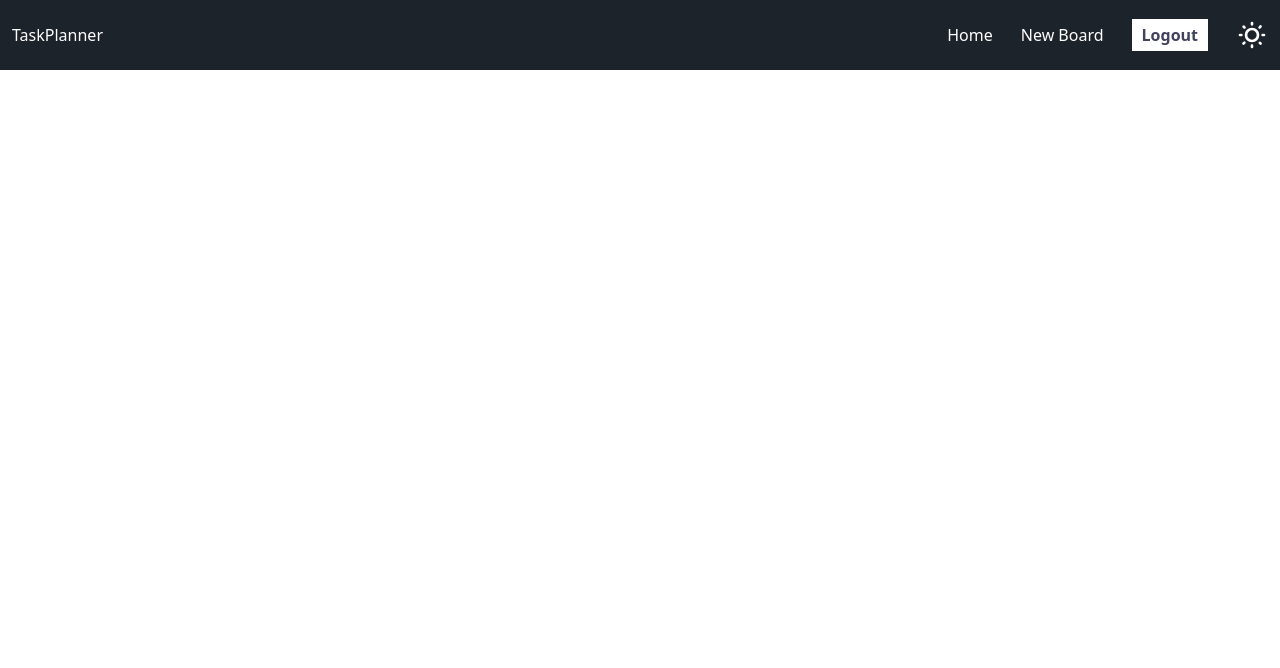
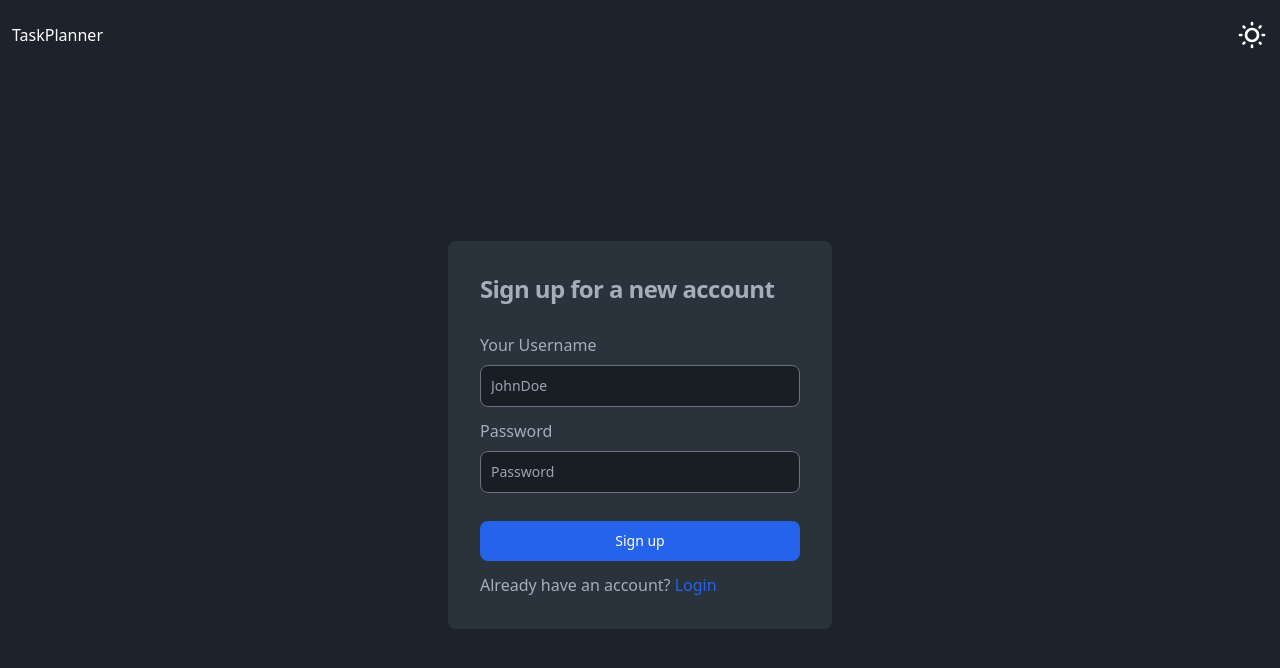
Before and after one commit to DE4D-P00L/TaskPlanner, a React (Vite) app: page /signup in a window 1280 px wide. Shown: the top 668 px of the page. Built offline with nearby package versions, Linux system fonts and the light colour scheme.

Commit message:
Added signup page

```diff
--- a/src/components/CreateProjectDialog.jsx
+++ b/src/components/CreateProjectDialog.jsx
@@ -1,3 +1,4 @@
+/* eslint-disable react/prop-types */
 import { forwardRef } from "react";
 import { useForm } from "react-hook-form";
 import { IoClose } from "react-icons/io5";
@@ -15,10 +16,9 @@ const CreateProjectDialog = forwardRef(({ toggleDialog }, ref) => {
   } = useForm();
   const navigate = useNavigate();
   const dispatch = useDispatch();
-  const { loading, createProject } = useCreateProject();
+  const { createProject } = useCreateProject();
 
   const onSubmit = async (data) => {
-    console.log(data);
     const pid = await createProject(data);
     console.log(pid);
     resetField("projectName");
@@ -39,7 +39,7 @@ const CreateProjectDialog = forwardRef(({ toggleDialog }, ref) => {
         }}>
         <div className="space-y-5">
           <div className="flex justify-between">
-            <h3 className="text-xl">Create a new board</h3>
+            <h3 className="text-xl">Create a new project</h3>
             <button onClick={toggleDialog}>
               <IoClose />
             </button>
--- a/src/components/CreateTask.jsx
+++ b/src/components/CreateTask.jsx
@@ -11,7 +11,7 @@ const CreateTask = ({ tasks, setTasks, projectId }) => {
     content: "",
     status: "todo",
   });
-  const { loading, saveTasks } = useSaveTasks();
+  const { saveTasks } = useSaveTasks();
   const handleSubmit = (e) => {
     e.preventDefault();
     if (task.content.length < 3)
@@ -27,7 +27,6 @@ const CreateTask = ({ tasks, setTasks, projectId }) => {
   };
 
   const saveHandler = async () => {
-    console.log(tasks);
     await saveTasks(projectId, tasks);
   };
 
--- a/src/components/NavBar.jsx
+++ b/src/components/NavBar.jsx
@@ -9,11 +9,11 @@ import CreateProjectDialog from "./CreateProjectDialog.jsx";
 const NavBar = () => {
   const darkmode = useSelector((state) => state.theme.darkMode);
   const [menuOpen, setMenuOpen] = useState(false);
+  const user = useSelector((state) => state.auth.user);
   const dispatch = useDispatch();
   const navigate = useNavigate();
   const ref = useRef(null);
   const toggleDialog = () => {
-    console.log(ref.current);
     if (!ref.current) return;
     if (ref.current.hasAttribute("open")) {
       ref.current.close();
@@ -27,21 +27,27 @@ const NavBar = () => {
       className="sticky w-full z-[99] h-[70px] px-3 top-0"
       data-theme={`${darkmode ? "dark" : "light"}`}>
       <div className="flex h-full items-center max-w-7xl mx-auto justify-between text-primary-content">
-        <h2 className="">TaskPlanner</h2>
+        <Link to="/" className="">
+          TaskPlanner
+        </Link>
 
         {/* Desktop Menu */}
 
         <ul className="hidden gap-7 items-center sm:flex">
+          {user && (
             <li>
-            <Link to="/">Home</Link>
+              <Link to="/">Projects</Link>
             </li>
+          )}
+          {user && (
             <li>
-            <button onClick={toggleDialog}>New Board</button>
+              <button onClick={toggleDialog}>New Project</button>
             </li>
-          {/* TODO: Add conditional render for Login/Logout buttons */}
+          )}
+          {user && (
             <li className="bg-primary-content text-accent cursor-pointer">
               <button
-              className="px-2.5 py-1 font-semibold"
+                className="px-2.5 py-1 font-semibold select-none"
                 onClick={() => {
                   dispatch(clearUser());
                   navigate("/login", { replace: true });
@@ -49,6 +55,7 @@ const NavBar = () => {
                 Logout
               </button>
             </li>
+          )}
           <div
             className="cursor-pointer"
             onClick={() => dispatch(toggleDarkMode())}>
@@ -74,23 +81,28 @@ const NavBar = () => {
 
         {menuOpen && (
           <ul className="flex gap-7 sm:hidden flex-col absolute top-[70px] right-0 items-end bg-base-200 w-full py-10 px-5 drop-shadow-[0_35px_35px_rgba(0,0,0,0.25)]">
+            {user && (
               <li onClick={() => setMenuOpen(false)}>
                 <Link to="/">Home</Link>
               </li>
+            )}
+            {user && (
               <li onClick={() => setMenuOpen(false)}>
-              <button onClick={toggleDialog}>New Board</button>
+                <button onClick={toggleDialog}>New Project</button>
               </li>
-            {/* TODO: Add conditional render for Login/Logout buttons */}
+            )}
+            {user && (
               <li className="bg-primary-content text-accent cursor-pointer">
                 <button
-                className="px-2.5 py-1 font-semibold"
+                  className="px-2.5 py-1 font-semibold select-none"
                   onClick={() => {
                     dispatch(clearUser());
-                  navigate("/login");
+                    navigate("/login", { replace: true });
                   }}>
                   Logout
                 </button>
               </li>
+            )}
             <div
               className="cursor-pointer"
               onClick={() => {
--- a/src/components/ProjectDeletionDialog.jsx
+++ b/src/components/ProjectDeletionDialog.jsx
@@ -1,3 +1,4 @@
+/* eslint-disable react/prop-types */
 import { forwardRef } from "react";
 import { IoClose } from "react-icons/io5";
 
--- a/src/components/ProjectItem.jsx
+++ b/src/components/ProjectItem.jsx
@@ -1,3 +1,4 @@
+/* eslint-disable react/prop-types */
 import { useNavigate } from "react-router-dom";
 import convertTimeString from "../utils/timeToString";
 import { FaSave, FaTrashAlt } from "react-icons/fa";
@@ -9,7 +10,7 @@ import { useDispatch } from "react-redux";
 import { setProjectName } from "../features/projectSlice.js";
 
 const ProjectItem = ({ project, refreshPage }) => {
-  const { projectName, _id, taskList, updatedAt } = project;
+  const { projectName, _id, updatedAt } = project;
   const dt = convertTimeString(updatedAt).split("at");
   const navigate = useNavigate();
   const randomColor = randomRGBColor();
--- a/src/hooks/useCreateProject.js
+++ b/src/hooks/useCreateProject.js
@@ -15,10 +15,10 @@ const useCreateProject = () => {
       );
       if (!response.data.success) return toast.error(response.data.message);
       toast.success("Project Created Successfully");
-      //   return
       return response.data?.project?._id;
     } catch (error) {
       console.log(error);
+      toast.error("Please try again");
     } finally {
       setLoading(false);
     }
--- a/src/hooks/useSaveTasks.js
+++ b/src/hooks/useSaveTasks.js
@@ -17,6 +17,7 @@ const useSaveTasks = () => {
       toast.success("Project Saved");
     } catch (error) {
       console.log(error);
+      toast.success("ERROR! Please try again");
     } finally {
       setLoading(false);
     }
--- a/src/main.jsx
+++ b/src/main.jsx
@@ -5,6 +5,7 @@ import { BrowserRouter, Route, Routes } from "react-router-dom";
 import Home from "./pages/Home.jsx";
 import { Toaster } from "react-hot-toast";
 import Login from "./pages/Login.jsx";
+import Signup from "./pages/Signup.jsx";
 import NavBar from "./components/NavBar.jsx";
 import { Provider } from "react-redux";
 import store from "./features/store.js";
@@ -17,6 +18,7 @@ ReactDOM.createRoot(document.getElementById("root")).render(
       <Routes>
         <Route path="/" element={<Home />} />
         <Route path="/login" element={<Login />} />
+        <Route path="/signup" element={<Signup />} />
         <Route path="/project/:pid" element={<App />} />
       </Routes>
     </BrowserRouter>
--- a/src/pages/Login.jsx
+++ b/src/pages/Login.jsx
@@ -2,7 +2,7 @@ import { useForm } from "react-hook-form";
 import { useDispatch, useSelector } from "react-redux";
 import axios from "axios";
 import { useEffect } from "react";
-import { useNavigate } from "react-router-dom";
+import { Link, useNavigate } from "react-router-dom";
 import { setUser } from "../features/authSlice";
 import toast from "react-hot-toast";
 
@@ -28,9 +28,7 @@ const Login = () => {
         import.meta.env.VITE_SERVER_URL + "/api/v1/user/login",
         data
       );
-
-      // TODO: Add toast notification
-
+      toast.success("Welcome");
       localStorage.setItem("token", `Bearer ${response.data.token}`);
       dispatch(setUser(response.data.user));
       navigate("/");
@@ -45,17 +43,27 @@ const Login = () => {
       data-theme={`${darkmode ? "dark" : "light"}`}>
       <form
         onSubmit={handleSubmit(onSubmit)}
-        className="flex flex-col max-w-sm">
+        className="flex flex-col p-6 sm:p-8 bg-neutral gap-y-3 rounded-lg w-full max-w-sm">
+        <h3 className="text-xl font-bold leading-tight tracking-tight md:text-2xl">
+          Log in to your account
+        </h3>
+        <div className="mt-4 space-y-2">
+          <label>Your Username</label>
           <input
             type="username"
+            className="bg-base-200 border border-gray-500 text-content sm:text-sm rounded-lg focus:ring-primary focus:border-primary block w-full p-2.5"
             {...register("username", { required: "Username Required" })}
-          placeholder="username"
+            placeholder="JohnDoe"
           />
           {errors.username?.message && (
             <p className="error-message">{errors.username?.message}</p>
           )}
+        </div>
+        <div className="space-y-2">
+          <label>Password</label>
           <input
             type="password"
+            className="bg-base-200 border border-gray-500 text-content sm:text-sm rounded-lg focus:ring-primary focus:border-primary block w-full p-2.5"
             {...register("password", {
               required: "Password Required",
               minLength: 6,
@@ -65,7 +73,19 @@ const Login = () => {
           {errors.password?.message && (
             <p className="error-message">{errors.password.message}</p>
           )}
-        <button type="submit">Login</button>
+        </div>
+        <button
+          type="submit"
+          className="w-full text-white font-medium rounded-lg text-sm px-5 py-2.5 text-center bg-[#2563eb] mt-4">
+          Login
+        </button>
+        <span>
+          Don’t have an account yet?{" "}
+          <Link to="/signup" className="text-[#2563eb]">
+            {" "}
+            Sign up
+          </Link>
+        </span>
       </form>
     </div>
   );
--- a/src/pages/Signup.jsx
+++ b/src/pages/Signup.jsx
@@ -1,4 +1,93 @@
+import { useForm } from "react-hook-form";
+import { useDispatch, useSelector } from "react-redux";
+import axios from "axios";
+import { useEffect } from "react";
+import { Link, useNavigate } from "react-router-dom";
+import { setUser } from "../features/authSlice";
+import toast from "react-hot-toast";
+
 const Signup = () => {
-  return <div>Signup</div>;
+  const darkmode = useSelector((state) => state.theme.darkMode);
+  const user = useSelector((state) => state.auth.user);
+  const dispatch = useDispatch();
+
+  const {
+    register,
+    handleSubmit,
+    formState: { errors },
+  } = useForm();
+  const navigate = useNavigate();
+
+  useEffect(() => {
+    if (user) navigate("/");
+  }, [navigate, user]);
+
+  const onSubmit = async (data) => {
+    try {
+      const response = await axios.post(
+        import.meta.env.VITE_SERVER_URL + "/api/v1/user/signup",
+        data
+      );
+      toast.success("Welcome");
+      localStorage.setItem("token", `Bearer ${response.data.token}`);
+      dispatch(setUser(response.data.user));
+      navigate("/");
+    } catch (error) {
+      toast.error(error.response.data.message);
+    }
+  };
+
+  return (
+    <div
+      className="w-full h-[calc(100vh-70px)] max-h-screen flex items-center justify-center p-2"
+      data-theme={`${darkmode ? "dark" : "light"}`}>
+      <form
+        onSubmit={handleSubmit(onSubmit)}
+        className="flex flex-col p-6 sm:p-8 bg-neutral gap-y-3 rounded-lg w-full max-w-sm">
+        <h3 className="text-xl font-bold leading-tight tracking-tight md:text-2xl">
+          Sign up for a new account
+        </h3>
+        <div className="mt-4 space-y-2">
+          <label>Your Username</label>
+          <input
+            type="username"
+            className="bg-base-200 border border-gray-500 text-content sm:text-sm rounded-lg focus:ring-primary focus:border-primary block w-full p-2.5"
+            {...register("username", { required: "Username Required" })}
+            placeholder="JohnDoe"
+          />
+          {errors.username?.message && (
+            <p className="error-message">{errors.username?.message}</p>
+          )}
+        </div>
+        <div className="space-y-2">
+          <label>Password</label>
+          <input
+            type="password"
+            className="bg-base-200 border border-gray-500 text-content sm:text-sm rounded-lg focus:ring-primary focus:border-primary block w-full p-2.5"
+            {...register("password", {
+              required: "Password Required",
+              minLength: 6,
+            })}
+            placeholder="Password"
+          />
+          {errors.password?.message && (
+            <p className="error-message">{errors.password.message}</p>
+          )}
+        </div>
+        <button
+          type="submit"
+          className="w-full text-white font-medium rounded-lg text-sm px-5 py-2.5 text-center bg-[#2563eb] mt-4">
+          Sign up
+        </button>
+        <span>
+          Already have an account?{" "}
+          <Link to="/login" className="text-[#2563eb]">
+            {" "}
+            Login
+          </Link>
+        </span>
+      </form>
+    </div>
+  );
 };
 export default Signup;
```
Also changed, not shown: src/pages/Home.jsx (+6 -2 lines), src/utils/randomColorGenerator.js (+1 -8 lines). Lines whose indentation alone changed are shown as unchanged.
